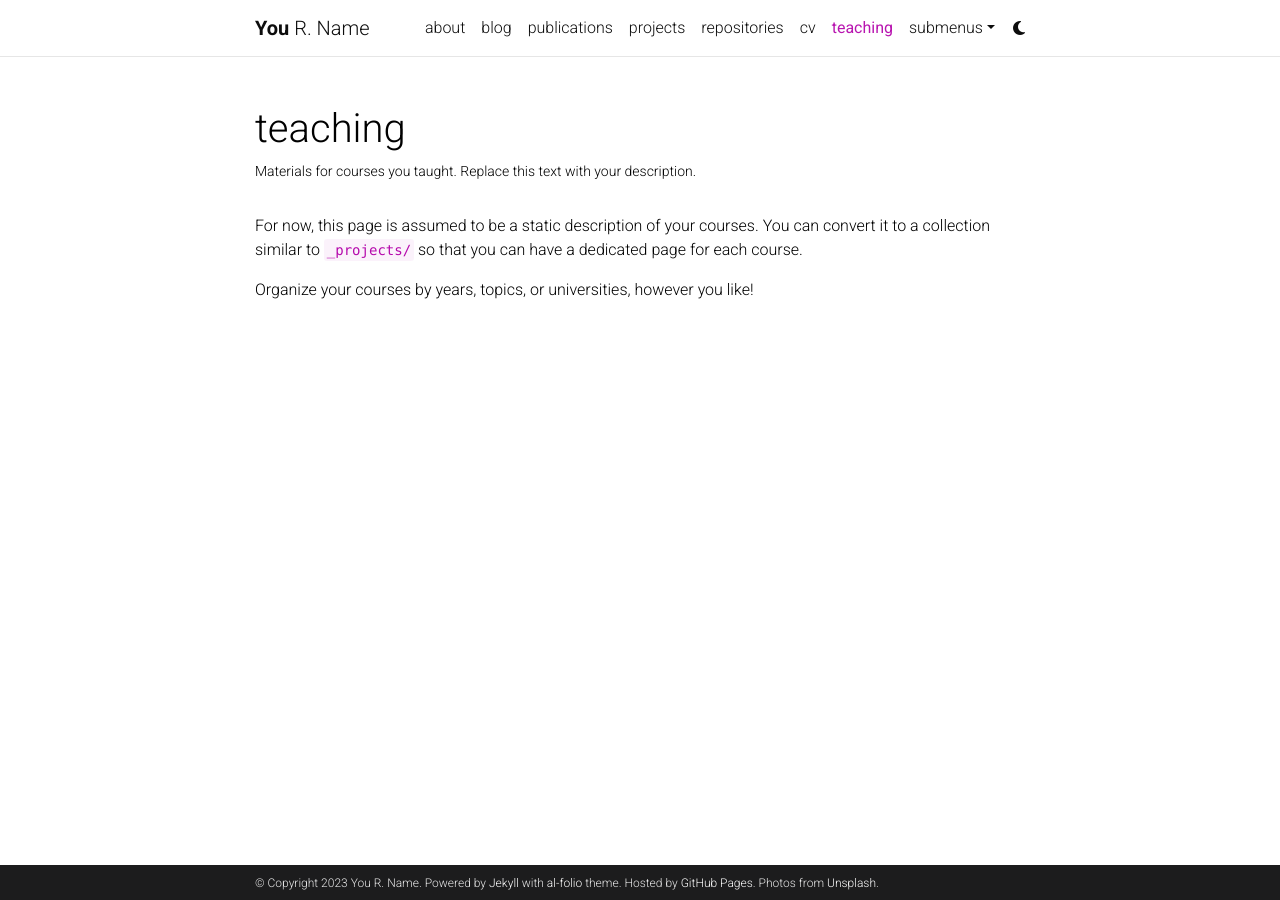
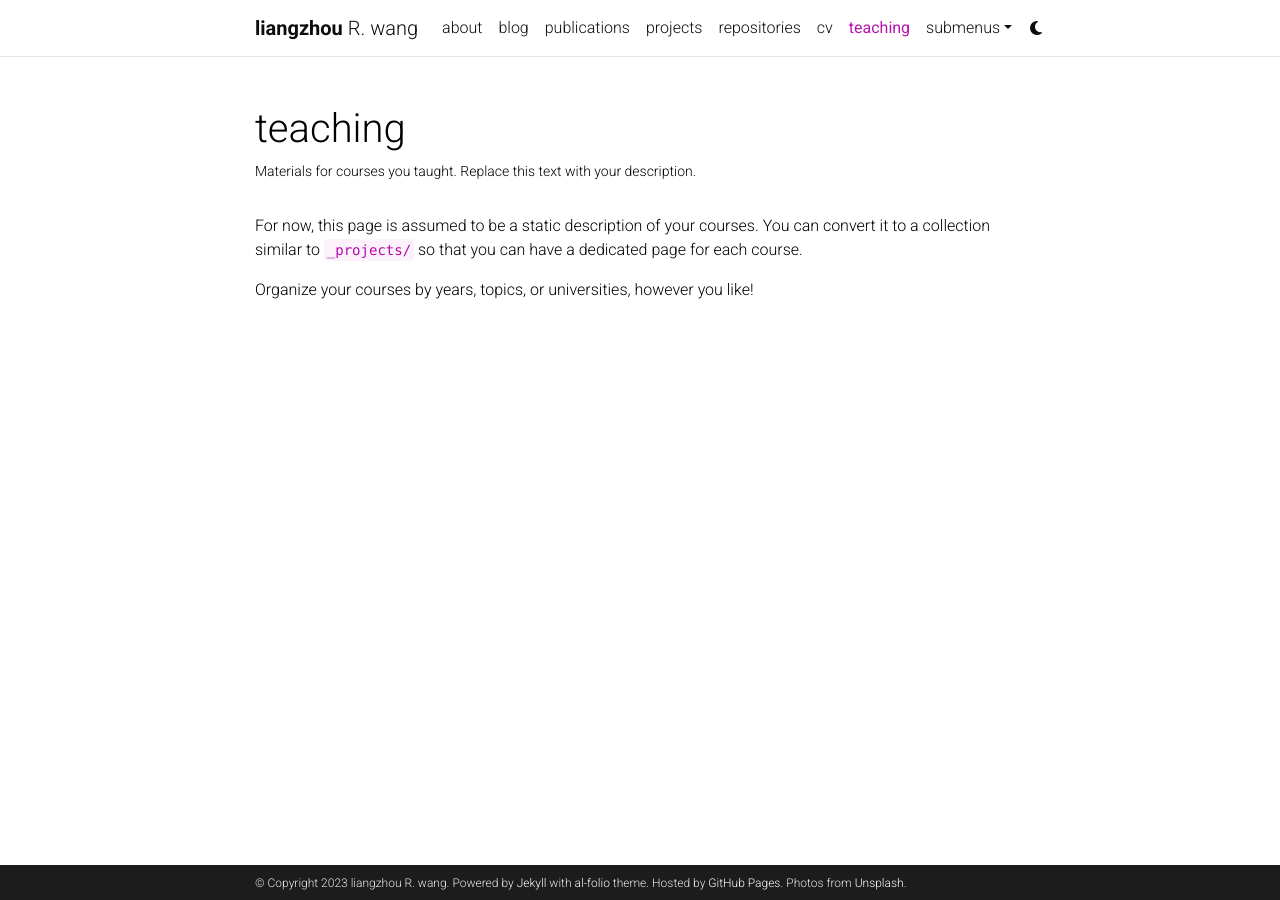
Before and after one commit to AllanWlz/AllanWlz.github.io, a Jekyll site: the page built from _pages/teaching.md, in a window 1280 px wide. Built offline with Jekyll 4.4.1, drawn with Linux system fonts in a browser that asks for light colours; comment, search, counter and statistics services are not loaded; a style sheet for code colours, icons or effects is not loaded.

Commit message:
Update _config.yml allanwlz

```diff
--- a/_config.yml
+++ b/_config.yml
@@ -3,10 +3,10 @@
 # -----------------------------------------------------------------------------
 
 title: blank # the website title (if blank, full name will be used instead)
-first_name: You
+first_name: liangzhou
 middle_name: R.
-last_name: Name
-email: you@example.com
+last_name: wang
+email: allan.wanglz@qq.com
 description: > # the ">" symbol means to ignore newlines until "footer_text:"
   A simple, whitespace theme for academics. Based on [*folio](https://github.com/bogoli/-folio) design.
 footer_text: >
@@ -18,8 +18,8 @@ keywords: jekyll, jekyll-theme, academic-website, portfolio-website  # add your
 lang: en # the language of your site (for example: en, fr, cn, ru, etc.)
 icon: ⚛️  # the emoji used as the favicon (alternatively, provide image name in /assets/img/)
 
-url: https://alshedivat.github.io # the base hostname & protocol for your site
-baseurl: /al-folio # the subpath of your site, e.g. /blog/
+url: https://allanwlz.github.io # the base hostname & protocol for your site
+baseurl:   # the subpath of your site, e.g. /blog/
 last_updated: false # set to true if you want to display last updated in the footer
 impressum_path:  # set to path to include impressum link in the footer, use the same path as permalink in a page, helps to conform with EU GDPR
 
```
